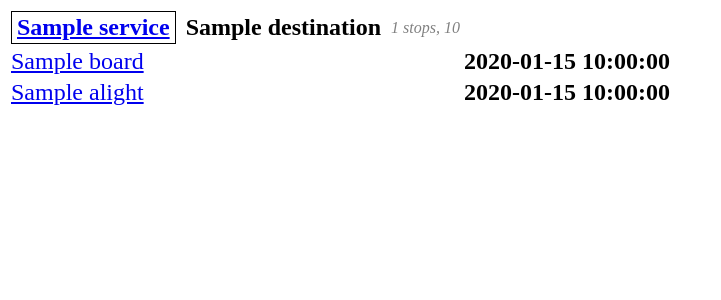
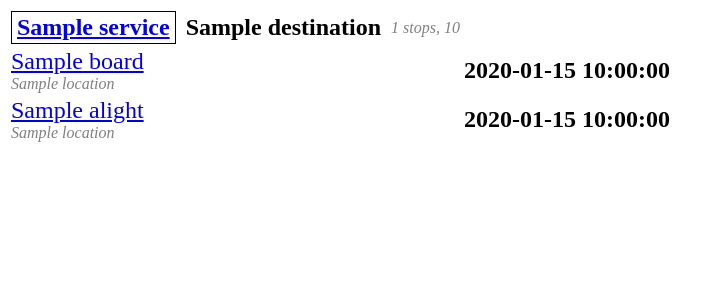
Before and after one commit to georgejkaye/itinerary-generator, a Python web app: template templates/index.html in a window 1280 px wide. Shown: the top 300 px of the page, without its empty margins (0-721 px from the left). Run offline with Jinja, Linux system fonts and the light colour scheme; the template is opened without the code that fills it: most values are stand-ins (such as "Sample title", 1, 10 or a date in 2020).

Commit message:
[fix] Make bus stop locations only show up if not None

```diff
--- a/src/scrapers.py
+++ b/src/bus/scrapers.py
@@ -4,7 +4,7 @@ import requests
 from bs4 import BeautifulSoup, Tag  # type: ignore
 from datetime import date, datetime, time
 
-from structs import BusStop, BusTrip, BusTripSegment, BusTripStop
+from bus.structs import BusStop, BusTrip, BusTripSegment, BusTripStop
 
 
 def get_page(url: str) -> BeautifulSoup:
--- a/src/structs.py
+++ b/src/bus/structs.py
@@ -6,7 +6,7 @@ from typing import List, Optional
 @dataclass
 class BusStop:
     name: str
-    platform: Optional[str]
+    location: Optional[str]
     lat: float
     lon: float
     naptan: Optional[str]
--- a/src/output.py
+++ b/src/output.py
@@ -1,5 +1,5 @@
 from jinja2 import Environment, FileSystemLoader, select_autoescape
-from structs import BusTripSegment
+from bus.structs import BusTripSegment
 
 
 def write_output(trip: BusTripSegment):
--- a/templates/bus.html
+++ b/templates/bus.html
@@ -24,9 +24,11 @@
                     {{ trip.board.name }}
                 </a>
             </div>
-            <div style="font-style: italic; color: gray">
-                {{ trip.board.platform }}
-            </div>
+            {% if trip.board.location is not none %}
+                <div style="font-style: italic; color: gray">
+                    {{ trip.board.location }}
+                </div>
+            {% endif %}
         </td>
         <td style="font-size: 1.5em; font-weight: bold">
             {{ trip.get_board_time_string() }}
@@ -38,7 +40,9 @@
                 - <a href="https://bustimes.org/stops/{{ stop.atco }}">
                     {{ stop.name -}}
                 </a>
-                <span style="font-style: italic; color: gray">{{ stop.location }}</span>
+                {% if stop.location is not none %}
+                    <span style="font-style: italic; color: gray">{{ stop.location }}</span>
+                {% endif %}
             </td>
             <td>
                 {% if stop.get_dep_time_string() != stop.get_arr_time_string() %}
@@ -56,9 +60,11 @@
                 {{ trip.alight.name }}
             </a>
         </div>
-        <div style="font-style: italic; color: gray">
-            {{ trip.alight.platform }}
-        </div>
+        {% if trip.board.location is not none %}
+            <div style="font-style: italic; color: gray">
+                {{ trip.alight.location }}
+            </div>
+        {% endif %}
     </td>
     <td style="font-size: 1.5em; font-weight: bold">
         {{ trip.get_alight_time_string() }}
```
Also changed, not shown: src/bus/__init__.py (added).
